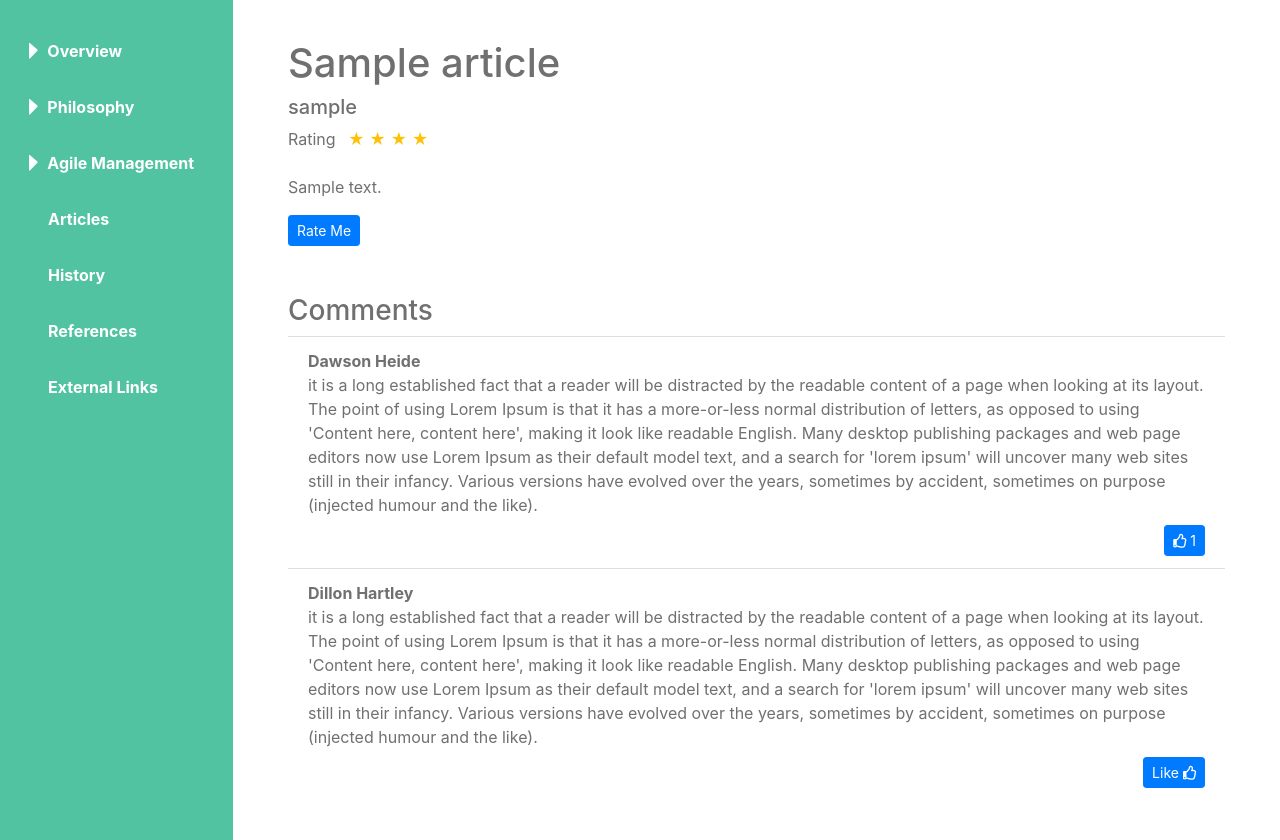
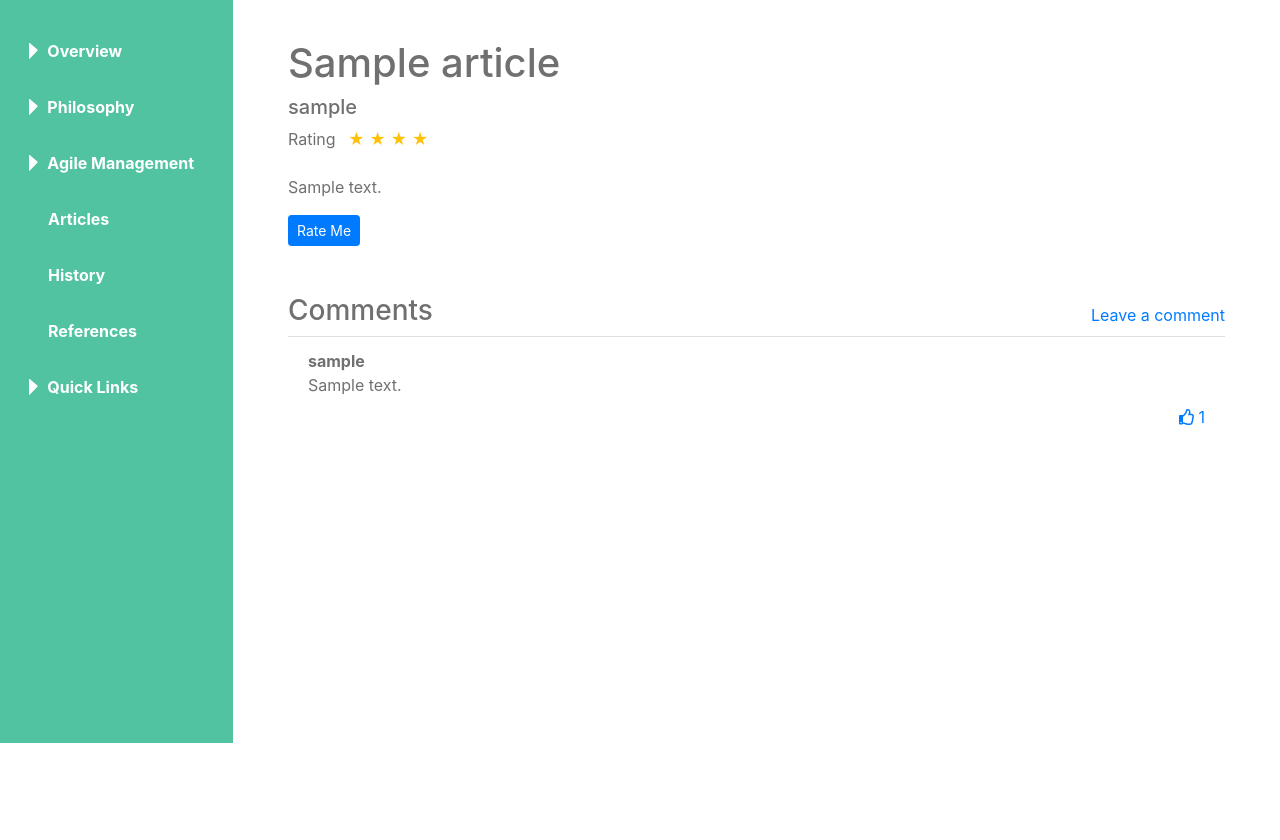
Before and after one commit to dheide951/agile-wiki, a Django app: page /articles/1 in a window 1280 px wide. Shown: the part 67-907 px from the top of the page. After the commit the page ends 810 px from the top, so only its background shows below. Run offline with Django 3.2, Linux system fonts and the light colour scheme; tables that the repository leaves empty hold one stand-in row (values such as "Sample post"); some libraries are stand-ins or nearby versions.

Commit message:
added comment system

```diff
--- a/wiki/forms.py
+++ b/wiki/forms.py
@@ -1,5 +1,5 @@
 from django import forms
-from wiki.models import Article, Discussion
+from wiki.models import Article, Discussion, Comment
 
 
 class ArticleForm(forms.ModelForm):
@@ -18,3 +18,11 @@ class DiscussionForm(forms.ModelForm):
     class Meta:
         model = Discussion
         fields = ['title', 'body']
+
+
+class CommentForm(forms.ModelForm):
+    body = forms.CharField(widget=forms.Textarea, max_length=1000)
+
+    class Meta:
+        model = Comment
+        fields = ['body']
--- a/wiki/models/article.py
+++ b/wiki/models/article.py
@@ -1,15 +1,26 @@
 from django.db import models
 from django.core.validators import MinValueValidator, MaxValueValidator
 from django.contrib.auth.models import User
+from .comment import Comment
 
 
 class Article(models.Model):
+
+    created_at = models.DateTimeField(auto_now_add=True)
+    received_at = models.DateTimeField(auto_now_add=True)
     title = models.CharField(max_length=150)
     body = models.TextField(max_length=5000)
     user = models.ForeignKey(User, on_delete=models.CASCADE)
     rating = models.IntegerField(validators=[MinValueValidator(0), MaxValueValidator(5)], default=0)
 
-
     @property
     def preview(self):
         return self.body[:1000]
+
+    @property
+    def has_comments(self):
+        return True if Comment.objects.filter(article=self) else False
+
+    @property
+    def reversed_comments(self):
+        return self.comment_set.order_by('-id')
--- a/wiki/static/wiki/wiki.css
+++ b/wiki/static/wiki/wiki.css
@@ -120,7 +120,7 @@ body {
     height: 500px;
 }
 
-.article-form input[type="text"], .article-form textarea, .discussion-form input[type="text"], .discussion-form textarea {
+.article-form input[type="text"], .article-form textarea, .discussion-form input[type="text"], .discussion-form textarea, .comment_form textarea {
 
     /*width: 100%;*/
     resize: none;
--- a/wiki/templates/wiki/article_detail.html
+++ b/wiki/templates/wiki/article_detail.html
@@ -4,7 +4,6 @@
 
     <div class="d-flex align-items-center">
         <h1>{{ article.title }}</h1>
-
     </div>
     <h5>{{ article.user.username }}</h5>
     <div class="d-flex mb-4">
@@ -18,52 +17,53 @@
         {% endif %}
 
     </div>
-    <p>{{ article.body }}</p>
+    <p>{{ article.body | linebreaks }}</p>
     <div>
         <a href="#" class="btn btn-sm btn-primary">Rate Me</a>
     </div>
     {#  Comments #}
     <div class="mt-5">
-        <h3>Comments</h3>
+        <div class="d-flex align-items-center">
+            <h3>Comments</h3>
+            <div class="ml-auto">
+                <a href="#" role="button" data-toggle="collapse" data-target="#comment" class="text-primary"
+                   style="text-decoration: none">Leave a comment</a>
+            </div>
+        </div>
+        <div class="collapse mb-3" id="comment">
+            <div class="comment_form">
+                <form action="{% url 'article-comment' pk=article.id %}" method="post" autocomplete="off">
+                    {% csrf_token %}
+                    {{ comment_form.body }}
+                    <div class="d-flex align-items-center mt-3">
+                        <div class="ml-auto">
+                            <button type="submit" class="btn btn-sm btn-primary">Submit</button>
+                        </div>
+                    </div>
+                </form>
+            </div>
+        </div>
         <div class="list-group list-group-flush">
-            <div class="list-group-item d-flex flex-column">
-                <span><b>Dawson Heide</b></span>
-                <p class="mb-2">it is a long established fact that a reader will be distracted by the readable
-                    content of a page
-                    when
-                    looking at its layout. The point of using Lorem Ipsum is that it has a more-or-less normal
-                    distribution of letters, as opposed to using 'Content here, content here', making it look like
-                    readable English. Many desktop publishing packages and web page editors now use Lorem Ipsum as
-                    their
-                    default model text, and a search for 'lorem ipsum' will uncover many web sites still in their
-                    infancy. Various versions have evolved over the years, sometimes by accident, sometimes on
-                    purpose
-                    (injected humour and the like).</p>
-                <div class="ml-auto">
-                    <a href="#" class="btn btn-sm btn-primary">
-                        <i class="far fa-thumbs-up"></i>
-                        <span class="text-white">1</span></a>
+            {% if article.has_comments %}
+                {% for c in article.reversed_comments %}
+                <div class="list-group-item d-flex flex-column">
+                    <span><b>{{ c.user.username }}</b></span>
+                    <p class="mb-2">
+                        {{ c.body }}
+                    </p>
+                    <div class="ml-auto">
+                        <a href="#" class="text-primary" style="text-decoration: none">
+                            <i class="far fa-thumbs-up"></i>
+                            <span>1</span></a>
+                    </div>
                 </div>
-            </div>
-            <div class="list-group-item d-flex flex-column">
-                <span><b>Dillon Hartley</b></span>
-                <p class="mb-2">it is a long established fact that a reader will be distracted by the readable
-                    content of a page
-                    when
-                    looking at its layout. The point of using Lorem Ipsum is that it has a more-or-less normal
-                    distribution of letters, as opposed to using 'Content here, content here', making it look like
-                    readable English. Many desktop publishing packages and web page editors now use Lorem Ipsum as
-                    their
-                    default model text, and a search for 'lorem ipsum' will uncover many web sites still in their
-                    infancy. Various versions have evolved over the years, sometimes by accident, sometimes on
-                    purpose
-                    (injected humour and the like).</p>
-                <div class="ml-auto">
-                    <a href="#" class="btn btn-sm btn-primary">Like <i class="far fa-thumbs-up"></i></a>
+                {% endfor %}
+            {% else %}
+                <div class="list-group-item d-flex flex-column">
+                    <span>There are no comments on this article. Please leave a comment</span>
                 </div>
-            </div>
+            {% endif %}
         </div>
     </div>
 
-
 {% endblock %}
--- a/wiki/templates/wiki/article_list.html
+++ b/wiki/templates/wiki/article_list.html
@@ -13,7 +13,7 @@
             <a href="{% url 'article-detail' pk=a.id %}" class="list-group-item list-group-item-action">
                 <div class="d-flex">
                     <h5>{{ a.title }}</h5>
-                    <span class="ml-auto"><b>Dawson Heide</b></span>
+                    <span class="ml-auto"><b>{{ a.user.username }}</b></span>
                 </div>
                 <p class="mb-1">
                     {{ a.preview }}
--- a/wiki/templates/wiki/navbar.html
+++ b/wiki/templates/wiki/navbar.html
@@ -22,9 +22,6 @@
                 </li>
             {% else %}
                 <li class="mr-3 nav-item">
-                    <a class="nav-link" href="{% url 'add-article' %}">Add Article</a>
-                </li>
-                <li class="mr-3 nav-item">
                     <a class="nav-link" href="{% url 'user-articles' %}">My Articles</a>
                 </li>
                 <li class="nav-item dropdown">
--- a/wiki/templates/wiki/sidebar.html
+++ b/wiki/templates/wiki/sidebar.html
@@ -75,8 +75,19 @@
                 <span class="item">References</span></a>
         </li>
         <li class="nav-item ml-2">
-            <a class="nav-link link" href="#">
-                <span class="item">External Links</span></a>
+            <a class="nav-link group" href="#" role="button" data-toggle="collapse" data-target="#quick_links">
+                <span>Quick Links</span>
+            </a>
         </li>
+        <div class="collapse" id="quick_links">
+            <ul class="links">
+                <li>
+                    <a href="{% url 'add-article' %}">Add an Article</a>
+                </li>
+                <li>
+                    <a href="{% url 'add-discussion' %}">Add a Discussion</a>
+                </li>
+            </ul>
+        </div>
     </div>
 </ul>
--- a/wiki/urls.py
+++ b/wiki/urls.py
@@ -23,4 +23,6 @@ urlpatterns = [
     path('discussions/', DiscussionListView.as_view(), name='discussions'),
     path('discussions/<int:pk>', DiscussionDetailView.as_view(), name='discussion-detail'),
     path('user/discussions/', login_required(UserDiscussionView.as_view()), name='user-discussion'),
+    path('articles/<int:pk>/comment', login_required(views.add_article_comment), name='article-comment'),
+    path('discussions/<int:pk>/comment', login_required(views.add_discussion_comment), name='discussion-comment')
 ]
--- a/wiki/views.py
+++ b/wiki/views.py
@@ -1,8 +1,8 @@
-from django.shortcuts import render, redirect
+from django.shortcuts import render, redirect, get_object_or_404
 from django.contrib.auth.forms import UserCreationForm
 from django.contrib.auth import authenticate, login
-from wiki.models import Article, Discussion
-from wiki.forms import ArticleForm, DiscussionForm
+from wiki.models import Article, Discussion, Comment
+from wiki.forms import ArticleForm, DiscussionForm, CommentForm
 from django.views import View
 from django.views.generic import DetailView, ListView
 
@@ -33,12 +33,49 @@ def register(request):
     return render(request, 'registration/register.html', context)
 
 
+def add_article_comment(request, pk):
+    article = get_object_or_404(Article, pk=pk)
+
+    if request.method == 'POST':
+        form = CommentForm(request.POST)
+
+        if form.is_valid():
+            comment = form.save(commit=False)
+            comment.user = request.user
+            comment.article = article
+            comment.save()
+            return redirect('article-detail', pk=pk)
+
+    return redirect('article-detail', pk=pk)
+
+
+def add_discussion_comment(request, pk):
+    discussion = get_object_or_404(Discussion, pk=pk)
+
+    if request.method == 'POST':
+        form = CommentForm(request.POST)
+
+        if form.is_valid():
+            comment = form.save(commit=False)
+            comment.user = request.user
+            comment.discussion = discussion
+            comment.save()
+            return redirect('discussion-detail', pk=pk)
+
+    return redirect('discussion-detail', pk=pk)
+
+
 class ArticleListView(ListView):
     model = Article
 
 
 class ArticleDetailView(DetailView):
     model = Article
+
+    def get_context_data(self, **kwargs):
+        context = super(ArticleDetailView, self).get_context_data(**kwargs)
+        context['comment_form'] = CommentForm(initial={'key': 'value'})
+        return context
 
 
 class UserArticleView(ListView):
@@ -75,6 +112,11 @@ class DiscussionListView(ListView):
 class DiscussionDetailView(DetailView):
     model = Discussion
 
+    def get_context_data(self, **kwargs):
+        context = super(DiscussionDetailView, self).get_context_data(**kwargs)
+        context['comment_form'] = CommentForm(initial={'key': 'value'})
+        return context
+
 
 class UserDiscussionView(ListView):
     model = Discussion
```
Also changed, not shown: wiki/models/discussion.py (+11 -0 lines), wiki/templates/wiki/discussion_detail.html (+38 -36 lines), wiki/templates/wiki/discussion_list.html (+6 -1 lines), wiki/models/comment.py (line endings or trailing spaces).
